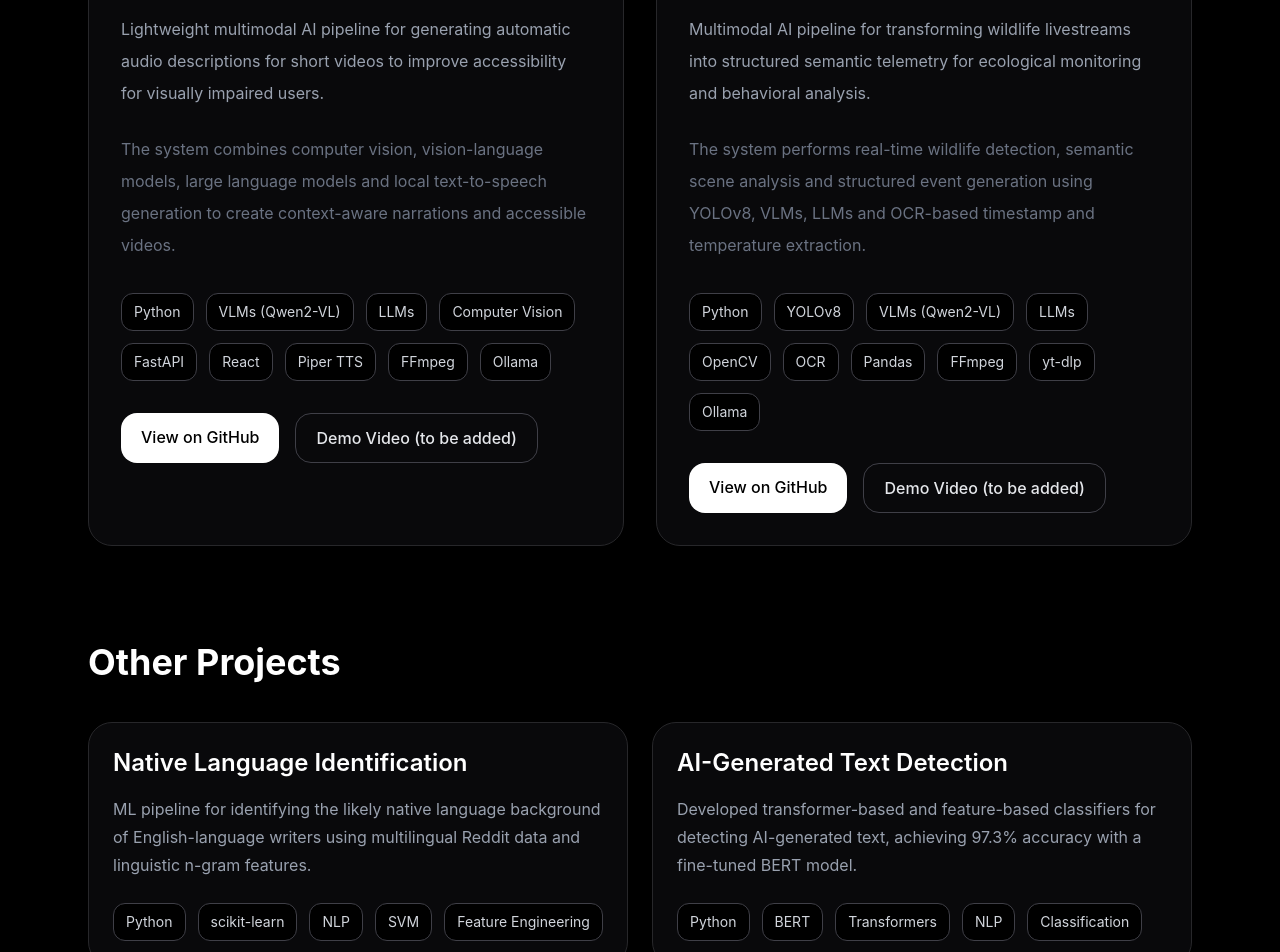
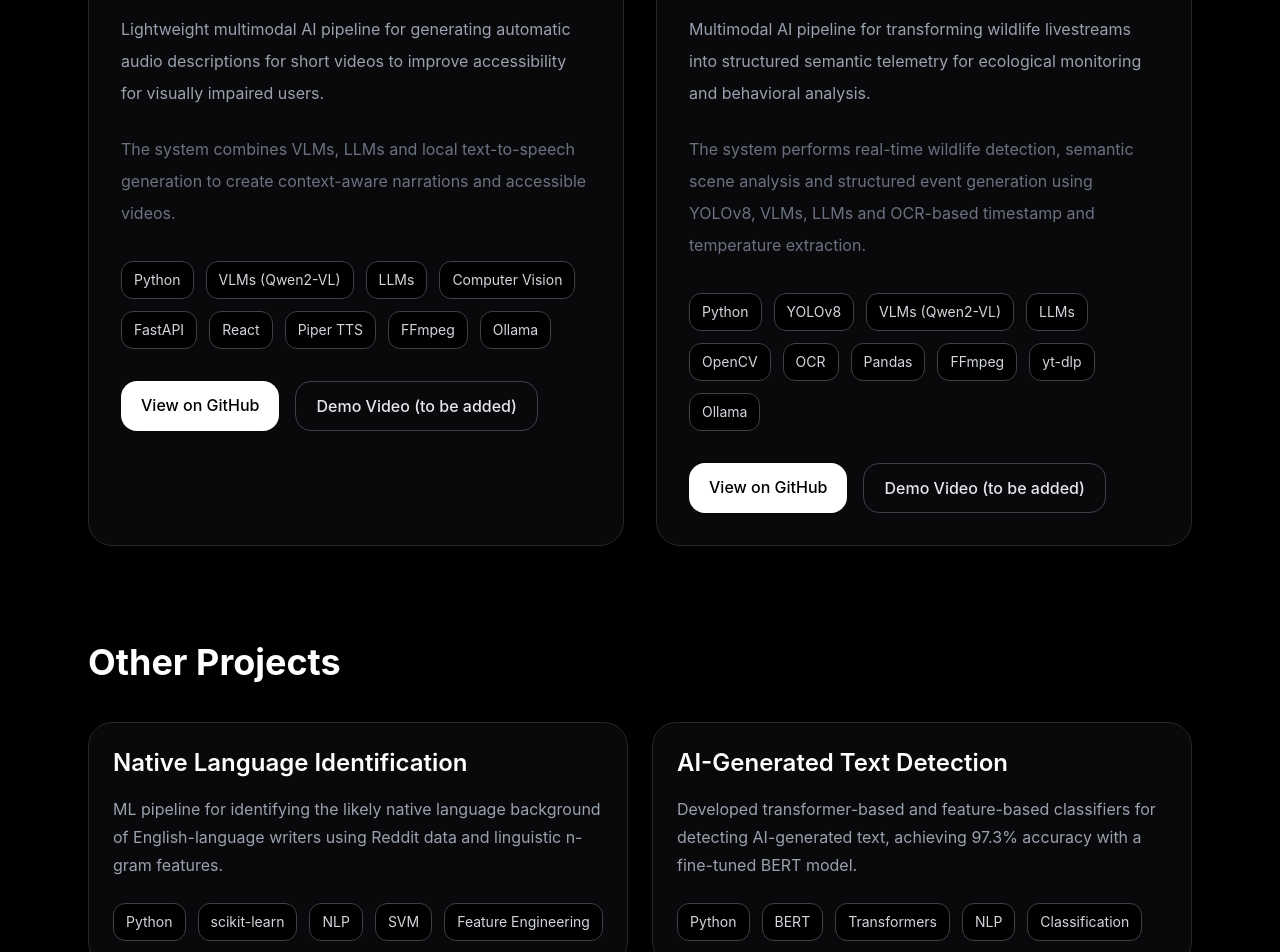
Before and after one commit to YuliiaFilippova/yuliiafilippova, a React (Vite) app: page / in a window 1280 px wide. Shown: the part 1640-2592 px from the top of the page. Built offline with nearby package versions, Linux system fonts and the light colour scheme.

Commit message:
update portfolio

```diff
--- a/src/App.jsx
+++ b/src/App.jsx
@@ -172,8 +172,7 @@ function App() {
             </p>
 
             <p className="text-gray-500 leading-8 mb-8">
-              The system combines computer vision, vision-language models,
-              large language models and local text-to-speech generation
+              The system combines VLMs, LLMs and local text-to-speech generation
               to create context-aware narrations and accessible videos.
             </p>
 
@@ -306,7 +305,7 @@ function App() {
 
             <p className="text-gray-400 leading-7 mb-6">
               ML pipeline for identifying the likely native language
-              background of English-language writers using multilingual
+              background of English-language writers using
               Reddit data and linguistic n-gram features.
             </p>
 
```
